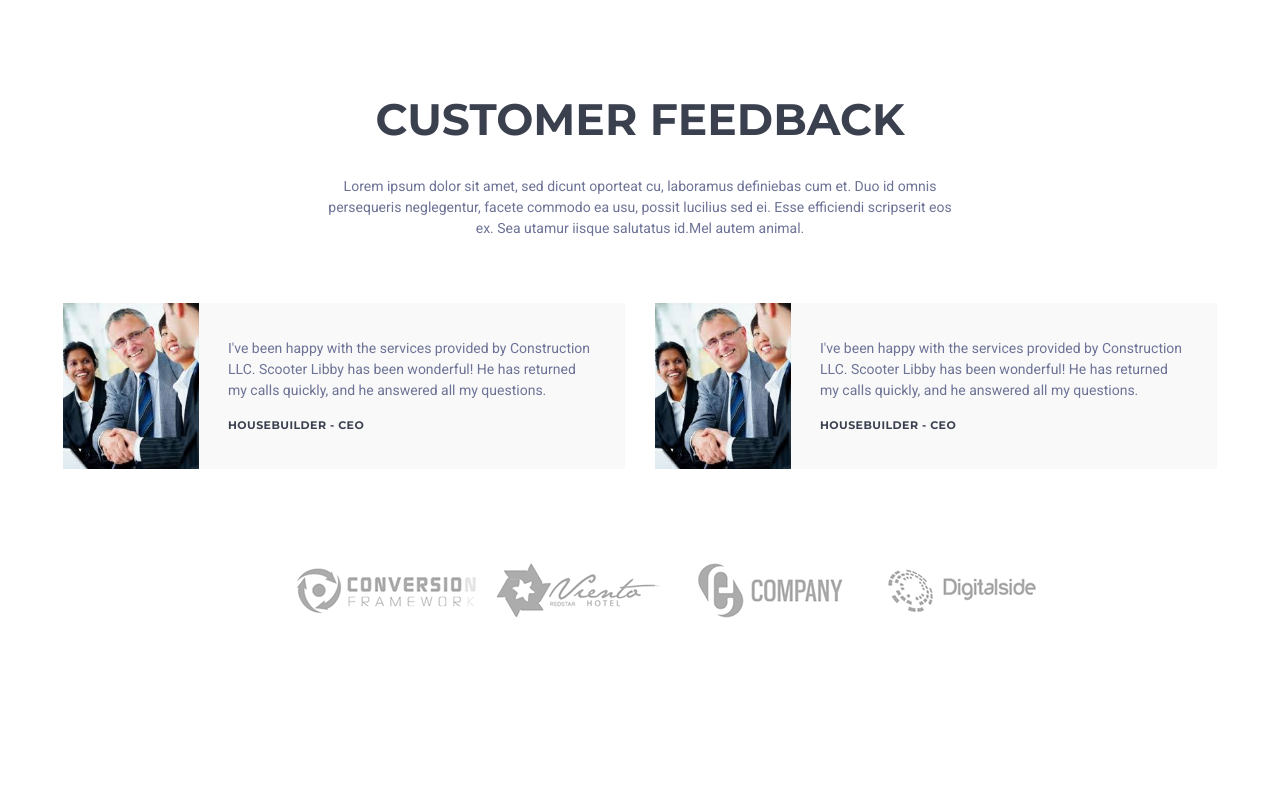
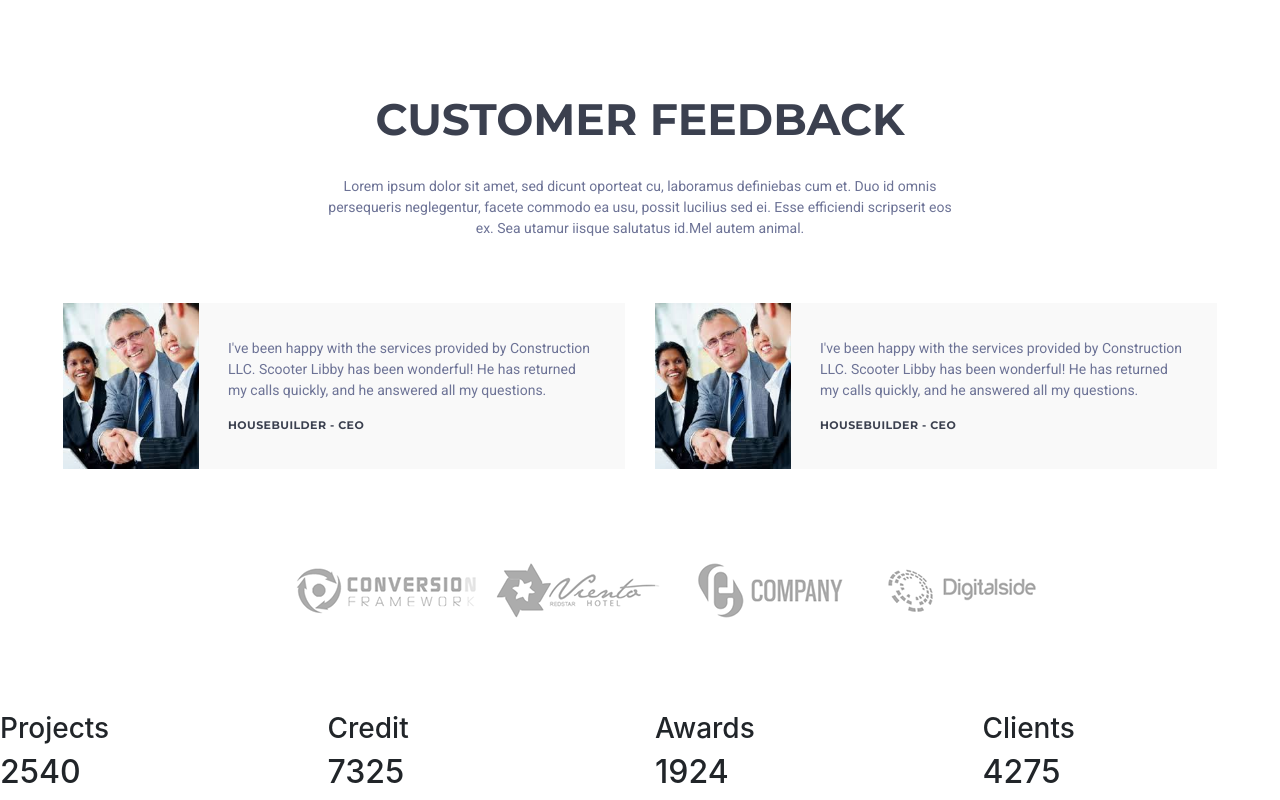
Before and after one commit to Dominik-Zajac/Page..-..Build, a website: page src/index.html in a window 1280 px wide. Shown: the part 3395-4195 px from the top of the page. Before the commit the page ends 4107 px from the top, so only its background shows below. Drawn offline with nearby package versions, Linux system fonts and the light colour scheme; files that its build step writes are made by us from their sources.

Commit message:
Add section statistics

```diff
--- a/src/index.html
+++ b/src/index.html
@@ -259,6 +259,27 @@
             <div class="col-md-3"><img src="./img/sponsor_4.png" alt="sponsor" class="sponsor-icon"></div>
         </div>
     </section>
+    <!-- Statistics -->
+    <section class="statistics">
+        <div class="row statistics-row">
+            <div class="col-md-3">
+                <h3 class="statistics-subtitle">Projects</h3>
+                <h2 class="statistics-number">2540</h2>
+            </div>
+            <div class="col-md-3">
+                <h3 class="statistics-subtitle">Credit</h3>
+                <h2 class="statistics-number">7325</h2>
+            </div>
+            <div class="col-md-3">
+                <h3 class="statistics-subtitle">Awards</h3>
+                <h2 class="statistics-number">1924</h2>
+            </div>
+            <div class="col-md-3">
+                <h3 class="statistics-subtitle">Clients</h3>
+                <h2 class="statistics-number">4275</h2>
+            </div>
+        </div>
+    </section>
     <script src="/js/app.js"></script>
 </body>
 
--- a/src/sass/app.scss
+++ b/src/sass/app.scss
@@ -16,3 +16,4 @@
 @import "./components/featured.scss";
 @import "./components/feedback.scss";
 @import "./components/promotion.scss";
+@import "./components/statistics.scss";
```
Also changed, not shown: src/sass/components/_statistics.scss (added).
